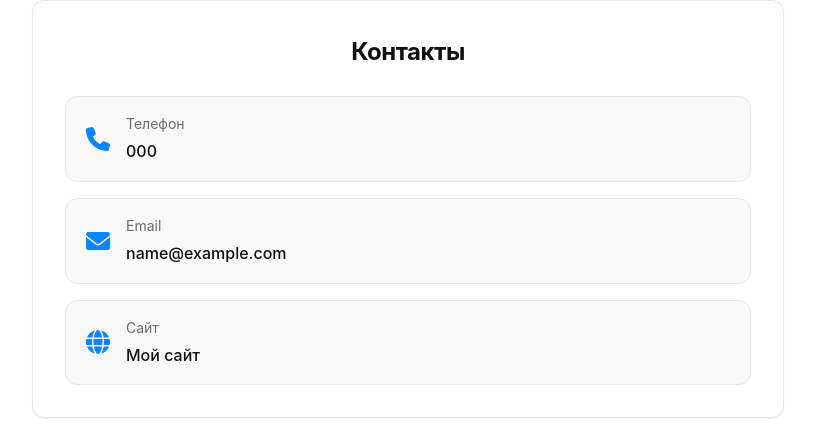
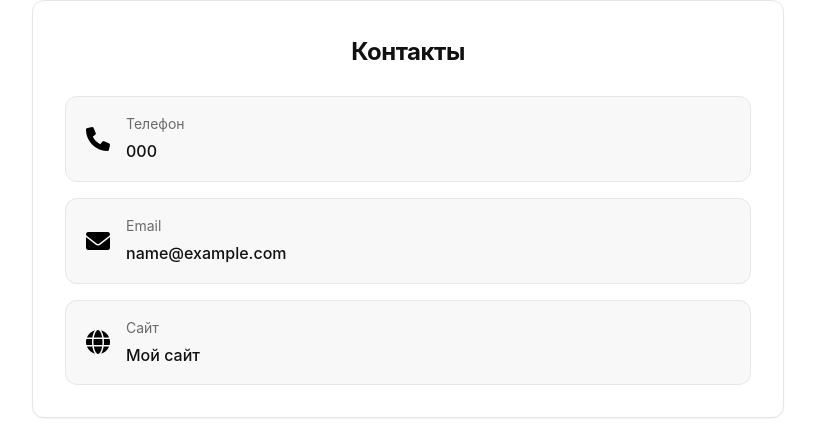
Before and after one commit to SmaylovSerikbay/etagv2, a Django app: page /profiles/x/ in a window 1280 px wide. Shown: the part 1011-1454 px from the top of the page, without its empty margins (232-1047 px from the left). Run offline with Django 4.2, Linux system fonts and the light colour scheme; tables that the repository leaves empty hold one stand-in row (values such as "Sample post"); grey boxes marked "Sample" are stand-in pictures.

Commit message:
update design

```diff
--- a/profiles/static/css/style.css
+++ b/profiles/static/css/style.css
@@ -1,8 +1,8 @@
 /* Основные переменные — светлая минималистичная палитра в стиле Apple */
 :root {
-    --primary: #0a84ff; /* iOS blue */
-    --primary-dark: #0060df;
-    --primary-light: #e6f0ff;
+    --primary: #000000; /* Black */
+    --primary-dark: #000000;
+    --primary-light: #f5f5f5;
     --success: #10B981;
     --danger: #EF4444;
     --warning: #F59E0B;
@@ -223,7 +223,7 @@ p  { color: var(--gray-700); font-size: 16px; }
 
 .feature-item i {
     font-size: 2rem;
-    color: var(--primary);
+    color: #000000;
     margin-bottom: 1rem;
 }
 
@@ -415,7 +415,7 @@ p  { color: var(--gray-700); font-size: 16px; }
     filter: none;
 }
 .profile-header.no-bg .action-btn i { color: var(--gray-900); }
-.contact-card i { color: var(--primary); }
+.contact-card i { color: #000000; }
 
 /* Основной контент */
 .profile-content {
@@ -477,7 +477,7 @@ p  { color: var(--gray-700); font-size: 16px; }
 
 .contact-card i {
     font-size: 1.5rem;
-    color: var(--primary);
+    color: #000000;
     margin-right: 1rem;
     width: 24px;
     text-align: center;
@@ -951,7 +951,7 @@ p  { color: var(--gray-700); font-size: 16px; }
 }
 
 .auth-links a {
-    color: var(--primary);
+    color: #000000;
     text-decoration: none;
     font-size: 0.875rem;
     font-weight: 500;
@@ -1000,7 +1000,6 @@ p  { color: var(--gray-700); font-size: 16px; }
 /* Адаптивность для форм */
 @media (max-width: 768px) {
     .auth-container {
-        margin: 20px;
         padding: 1.5rem;
     }
 
@@ -1227,7 +1226,7 @@ button[type="submit"]:hover {
 
 .form-group label i {
     margin-right: 0.5rem;
-    color: var(--gray-600);
+    color: #000000;
 }
 
 .form-group input,
@@ -1410,7 +1409,7 @@ button[type="submit"]:hover {
 .mobile-menu-item i {
     width: 20px;
     text-align: center;
-    color: var(--primary);
+    color: #000000;
 }
 
 .mobile-menu-form {
```
Also changed, not shown: profiles/static/images/logo.svg, 2 other files.
